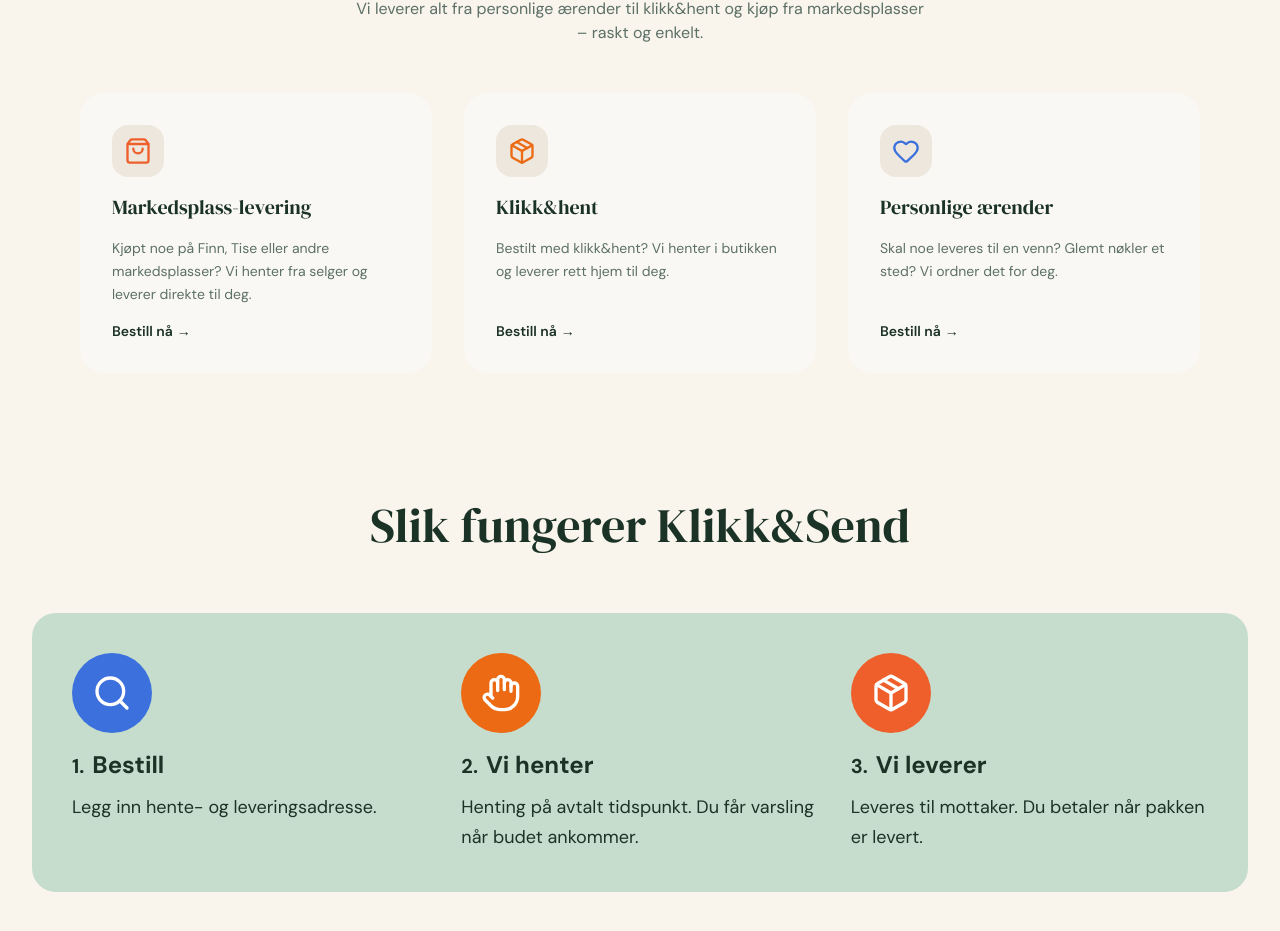
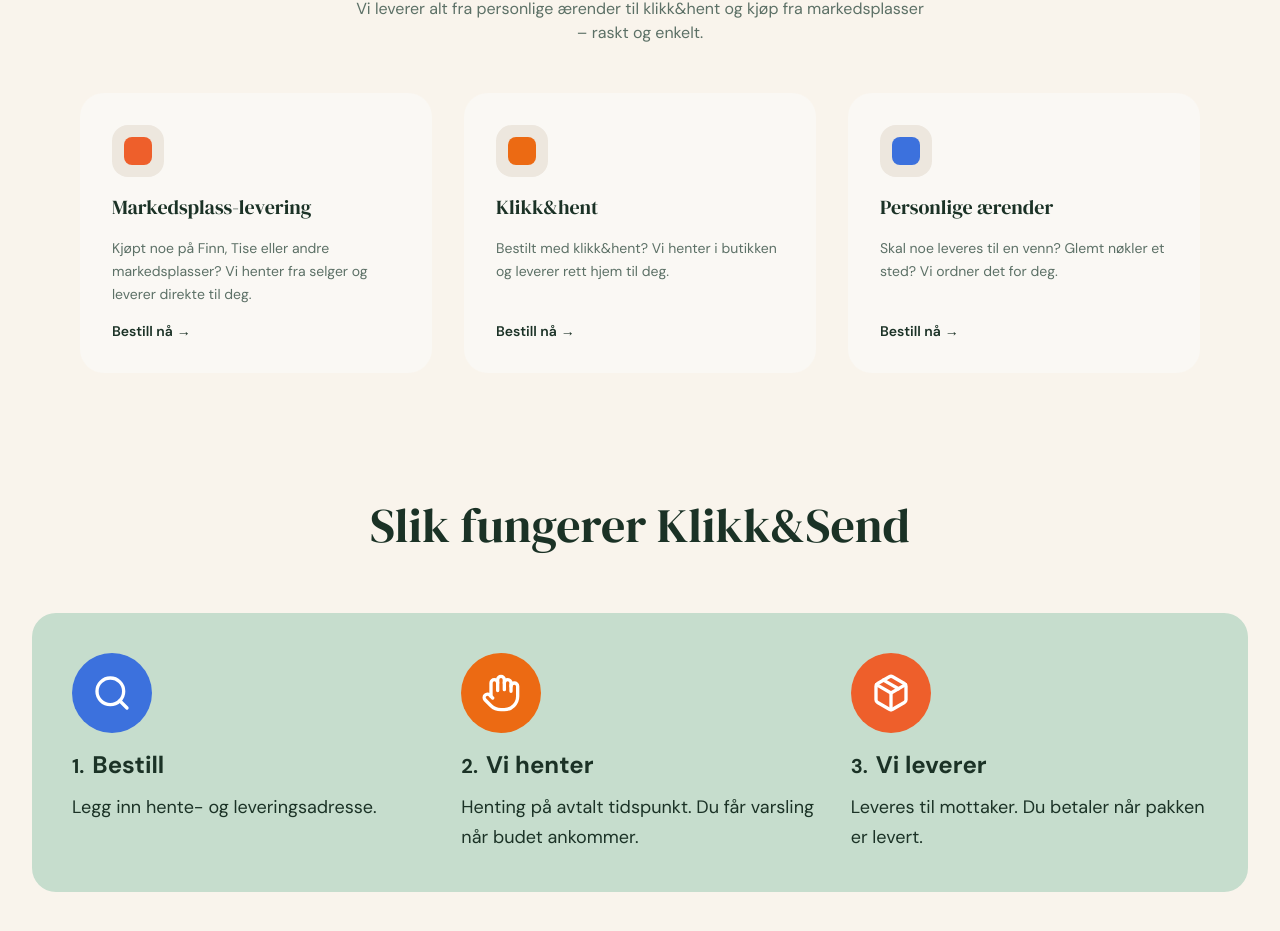
Before and after one commit to moreamakaveli-cyber/klikk-send-live, a Next.js app: page / in a window 1280 px wide. Shown: the part 1378-2309 px from the top of the page. Built offline with nearby package versions, Linux system fonts and the light colour scheme.

Commit message:
Fjern Icon-komponent fra OurServices og erstatt med enkel farget sirkel

```diff
--- a/app/components/OurServices.tsx
+++ b/app/components/OurServices.tsx
@@ -1,10 +1,8 @@
 "use client";
 
 import Link from "next/link";
-import { ShoppingBag, Package, Heart } from "lucide-react";
 
 interface Service {
-  icon: React.ComponentType<{ className?: string; strokeWidth?: number; color?: string }>;
   iconColor: string;
   title: string;
   description: string;
@@ -14,19 +12,16 @@
 
 const services: Service[] = [
   {
-    icon: ShoppingBag,
     iconColor: "hsl(16, 85%, 55%)", // accent (korall)
     title: "Markedsplass-levering",
     description: "Kjøpt noe på Finn, Tise eller andre markedsplasser? Vi henter fra selger og leverer direkte til deg.",
   } as Service,
   {
-    icon: Package,
     iconColor: "hsl(24, 85%, 50%)", // primary (oransje)
     title: "Klikk&hent",
     description: "Bestilt med klikk&hent? Vi henter i butikken og leverer rett hjem til deg.",
   } as Service,
   {
-    icon: Heart,
     iconColor: "hsl(220, 70%, 55%)", // highlight (blå)
     title: "Personlige ærender",
     description: "Skal noe leveres til en venn? Glemt nøkler et sted? Vi ordner det for deg.",
@@ -52,7 +47,6 @@
 
         <div className="grid grid-cols-1 md:grid-cols-3 gap-8">
           {services.map((service, index) => {
-            const Icon = service.icon;
             return (
               <div
                 key={index}
@@ -61,11 +55,7 @@
               >
                 {/* Ikon-badge */}
                 <div className="rounded-2xl p-3" style={{ backgroundColor: 'hsl(36, 30%, 90%)' }}>
-                  <Icon
-                    className="w-7 h-7"
-                    strokeWidth={2}
-                    color={service.iconColor}
-                  />
+                  <div className="w-7 h-7 rounded-lg" style={{ backgroundColor: service.iconColor }} />
                 </div>
 
                 {/* Tittel */}
```
